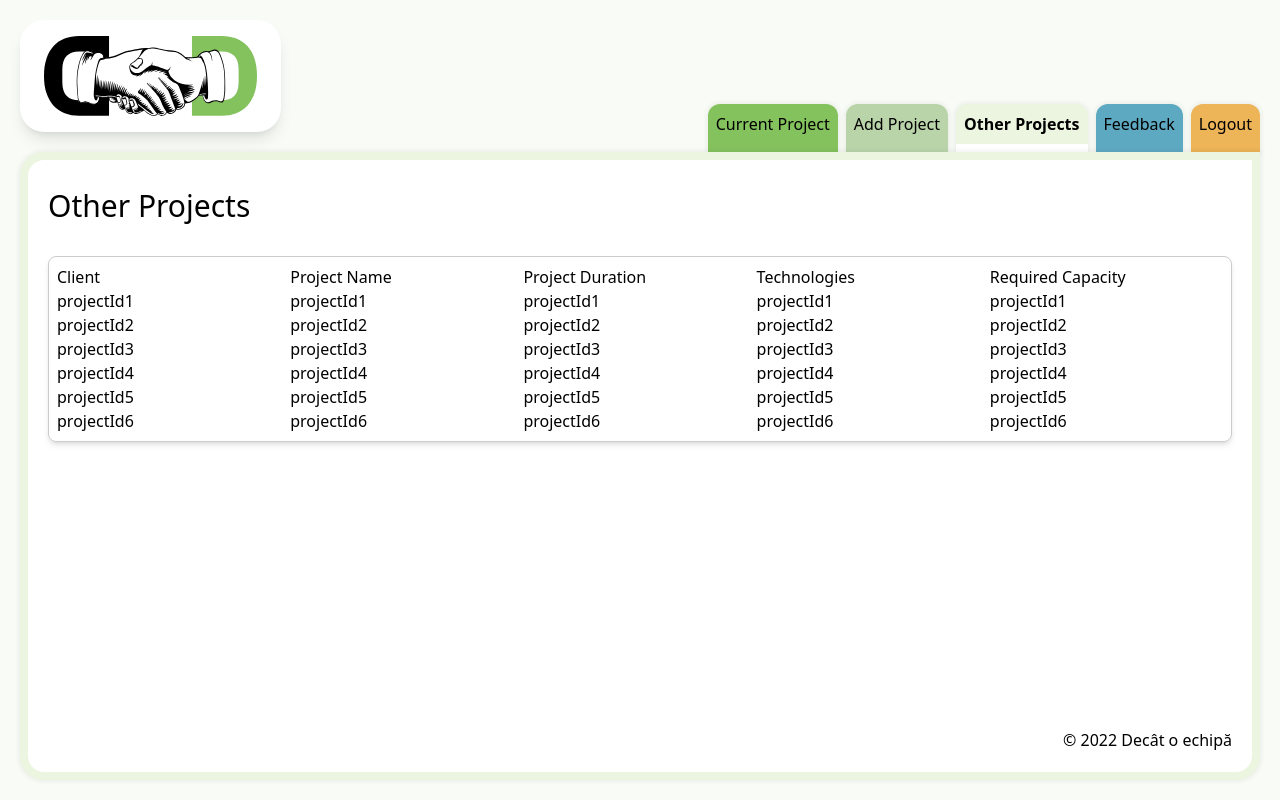
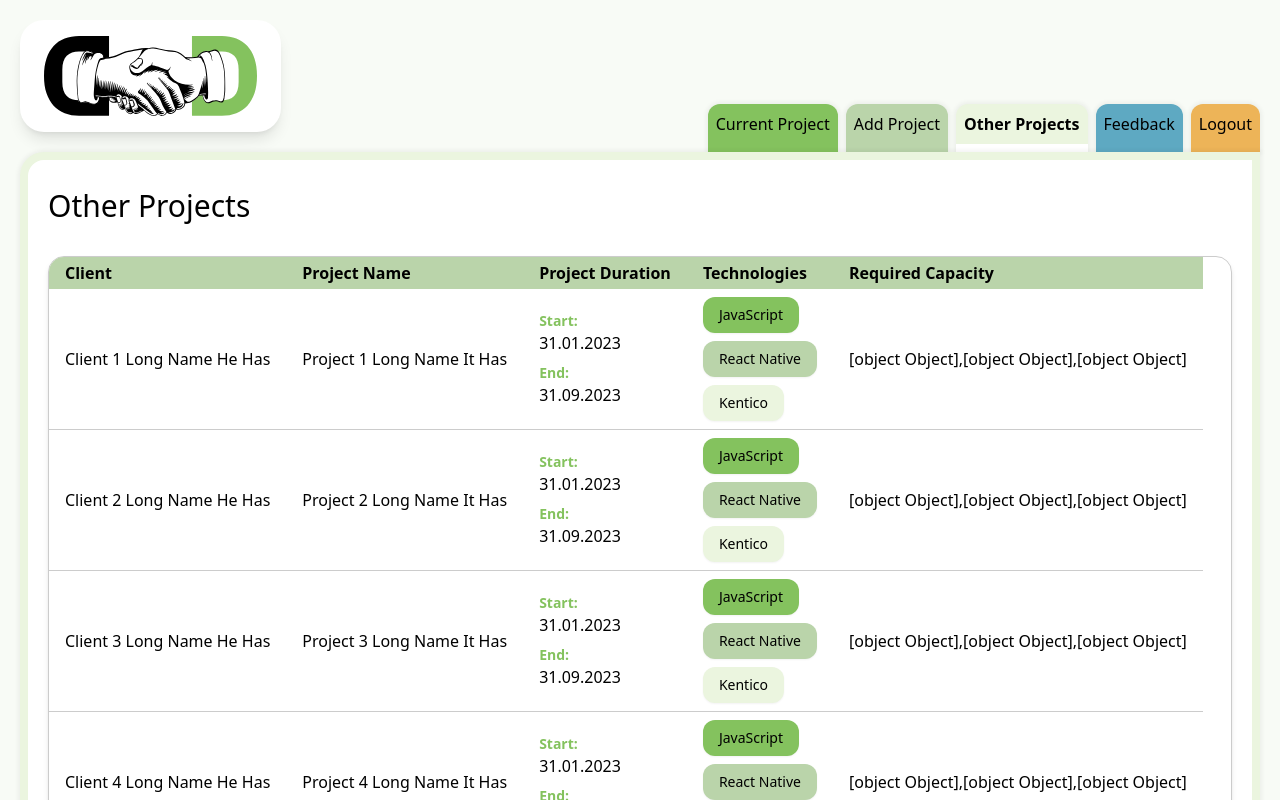
Before and after one commit to IBM-Dev-Dealer/frontend, a Next.js app: page /other-projects in a window 1280 px wide. Shown: the top 800 px of the page. Built offline with nearby package versions, Linux system fonts and the light colour scheme.

Commit message:
add formatter

```diff
--- a/components/atoms/ColoredItems/ColoredItems.jsx
+++ b/components/atoms/ColoredItems/ColoredItems.jsx
@@ -1,7 +1,7 @@
 import { XMarkIcon } from "@heroicons/react/20/solid";
 import { colorizeJSXArray } from "../../../utils/utils";
 
-const ColoredItems = ({ items, removeItem, entryJoinedBy }) => {
+const ColoredItems = ({ items, removeItem, entryJoinedBy, canDelete = true }) => {
   const mappedItems = items.map((entry, i) => {
     const splittedEntry = entry.split(entryJoinedBy);
     return (
@@ -19,12 +19,14 @@ const ColoredItems = ({ items, removeItem, entryJoinedBy }) => {
             </div>
           ))}
         </div>
+        {canDelete && (
           <div className='flex items-center'>
             <XMarkIcon
               className='cursor-pointer w-6 h-6 hover:scale-125 active:opacity-20 active:scale-50'
               onClick={() => removeItem(entry, i)}
             />
           </div>
+        )}
       </div>
     );
   });
--- a/components/molecules/ProjectsTable/ProjectsTable.jsx
+++ b/components/molecules/ProjectsTable/ProjectsTable.jsx
@@ -1,21 +1,71 @@
+import ColoredItems from "../../atoms/ColoredItems/ColoredItems";
+
+const formatData = (type, data) => {
+  switch (type) {
+    case "projectDuration":
+      return (
+        <div className='flex flex-col gap-2'>
+          <div className='flex flex-col'>
+            <span className='text-sm text-green font-bold'>Start:</span>{" "}
+            <span className='text-md'>{data.start}</span>
+          </div>
+          <div className='flex flex-col'>
+            <span className='text-sm text-green font-bold'>End:</span>{" "}
+            <span className='text-md'>{data.end}</span>
+          </div>
+        </div>
+      );
+    case "technologies":
+      return (
+        <div className='w-100'>
+          <div className='flex flex-col gap-2'>
+            <ColoredItems items={data.map((d) => d.label)} canDelete={false} />
+          </div>
+        </div>
+      );
+    default:
+      return data.toString();
+  }
+};
+
 const ProjectsTable = ({ projects, fields: tableFields }) => {
   const fields = Object.keys(tableFields);
+
   console.log("projects", projects);
 
   return (
-    <div className='rounded-lg border shadow-md p-2 overflow-auto flex'>
-      {fields.map((field) => (
-        <div key={field} id='col' className='w-full hover:bg-transparent-gray-05 cursor-pointer'>
-          <div>{tableFields[field].label}</div>
-          <div>
-            {projects.map((project) => {
-              console.log(project);
-              return <div key={project.projectId}>{project.projectId}</div>;
-            })}
-          </div>
-        </div>
-      ))}
-    </div>
+    <table
+      align='center'
+      className='rounded-2xl border shadow-md overflow-auto flex flex-col w-100 border-collapse table-fixed'
+    >
+      <tbody>
+        <tr key='projectstable-header'>
+          {fields.map((field) => (
+            <td
+              key={field}
+              id='col'
+              className='hover:bg-tdansparent-gray-05 bg-light-green px-4 py-1 font-bold'
+            >
+              {tableFields[field].label}
+            </td>
+          ))}
+        </tr>
+
+        {projects.map((project) => (
+          <tr
+            key={project.projectId}
+            className='hover:bg-transparent-gray-05 cursor-pointer border-b'
+          >
+            {fields.map((field) => (
+              <td key={`${project.projectId}_${field}`} className='px-4 py-2'>
+                {/* {project[field].toString()} */}
+                {formatData(field, project[field])}
+              </td>
+            ))}
+          </tr>
+        ))}
+      </tbody>
+    </table>
   );
 };
 
--- a/components/page-components/Log/Register.jsx
+++ b/components/page-components/Log/Register.jsx
@@ -162,7 +162,7 @@ const Register = ({ fields }) => {
           </Form>
 
           <p className='mt-6 text-xs'>
-            Registered?
+            Registered?{" "}
             <Link className={classNames("text-xs", linkColor)} href={ROUTES.LOG}>
               Login Here!
             </Link>
--- a/pages/api/mock/otherProjectsMock.js
+++ b/pages/api/mock/otherProjectsMock.js
@@ -3,7 +3,7 @@ export const PROJECTS = [
     client: "Client 1 Long Name He Has",
     projectId: "projectId1",
     projectName: "Project 1 Long Name It Has",
-    projectDuration: { start: "", end: "" },
+    projectDuration: { start: "31.01.2023", end: "31.09.2023" },
     technologies: [
       { label: "JavaScript", codename: "javascript" },
       { label: "React Native", codename: "reactnative" },
@@ -42,7 +42,7 @@ export const PROJECTS = [
     client: "Client 2 Long Name He Has",
     projectId: "projectId2",
     projectName: "Project 2 Long Name It Has",
-    projectDuration: { start: "", end: "" },
+    projectDuration: { start: "31.01.2023", end: "31.09.2023" },
     technologies: [
       { label: "JavaScript", codename: "javascript" },
       { label: "React Native", codename: "reactnative" },
@@ -81,7 +81,7 @@ export const PROJECTS = [
     client: "Client 3 Long Name He Has",
     projectId: "projectId3",
     projectName: "Project 3 Long Name It Has",
-    projectDuration: { start: "", end: "" },
+    projectDuration: { start: "31.01.2023", end: "31.09.2023" },
     technologies: [
       { label: "JavaScript", codename: "javascript" },
       { label: "React Native", codename: "reactnative" },
@@ -120,7 +120,7 @@ export const PROJECTS = [
     client: "Client 4 Long Name He Has",
     projectId: "projectId4",
     projectName: "Project 4 Long Name It Has",
-    projectDuration: { start: "", end: "" },
+    projectDuration: { start: "31.01.2023", end: "31.09.2023" },
     technologies: [
       { label: "JavaScript", codename: "javascript" },
       { label: "React Native", codename: "reactnative" },
@@ -159,7 +159,7 @@ export const PROJECTS = [
     client: "Client 5 Long Name He Has",
     projectId: "projectId5",
     projectName: "Project 5 Long Name It Has",
-    projectDuration: { start: "", end: "" },
+    projectDuration: { start: "31.01.2023", end: "31.09.2023" },
     technologies: [
       { label: "JavaScript", codename: "javascript" },
       { label: "React Native", codename: "reactnative" },
@@ -198,7 +198,7 @@ export const PROJECTS = [
     client: "Client 6 Long Name He Has",
     projectId: "projectId6",
     projectName: "Project 6 Long Name It Has",
-    projectDuration: { start: "", end: "" },
+    projectDuration: { start: "31.01.2023", end: "31.09.2023" },
     technologies: [
       { label: "JavaScript", codename: "javascript" },
       { label: "React Native", codename: "reactnative" },
```
Lines whose indentation alone changed are shown as unchanged.
